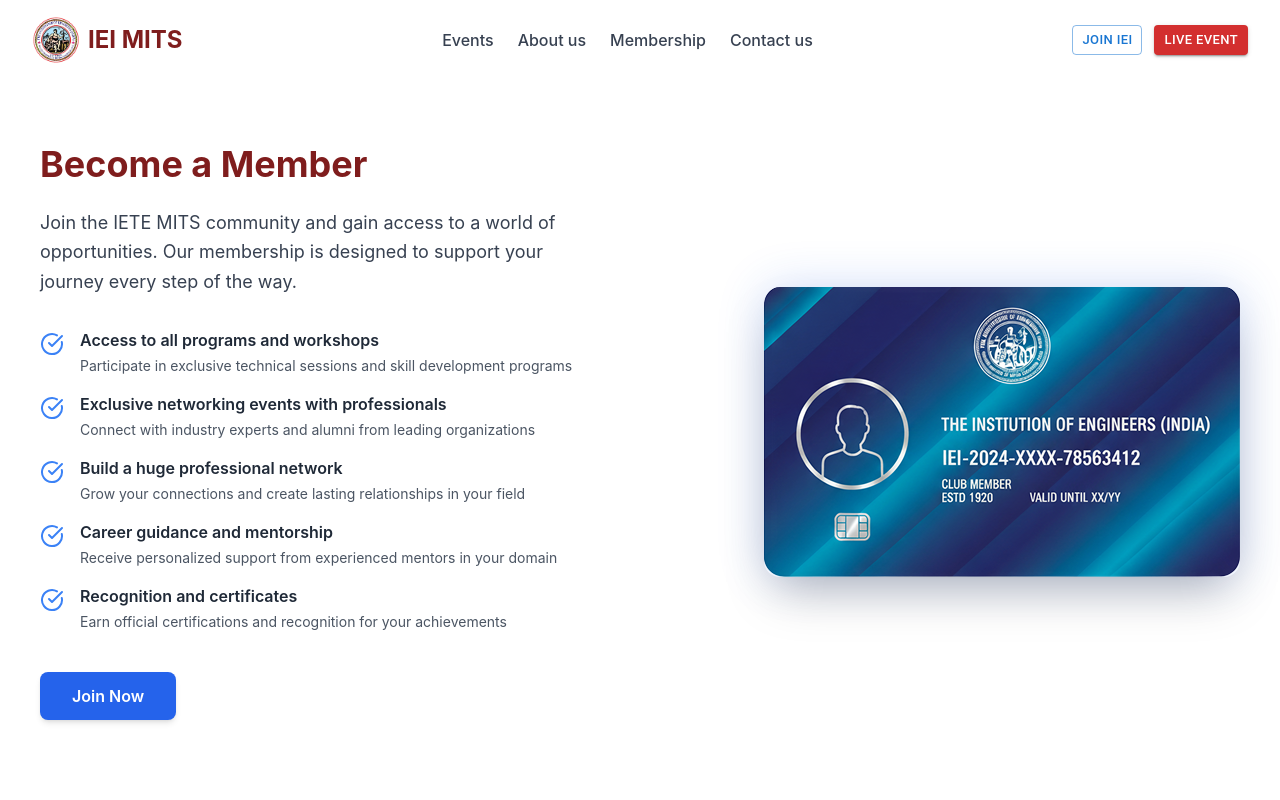
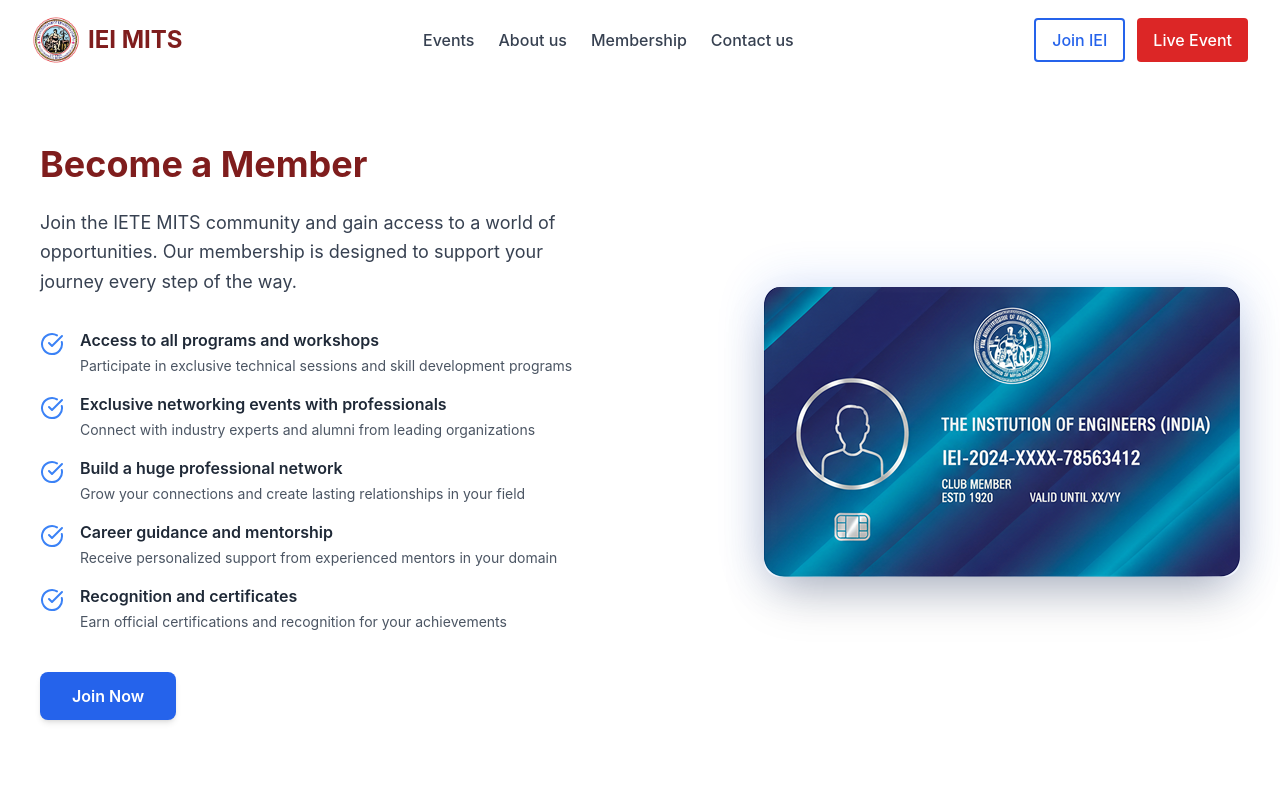
Before and after one commit to ieielexmits/new_webpage, a React (Create React App) app: page /membership in a window 1280 px wide. Shown: the top 800 px of the page. Built offline with nearby package versions, Linux system fonts and the light colour scheme.

Commit message:
final changes

```diff
--- a/src/components/About.jsx
+++ b/src/components/About.jsx
@@ -2,26 +2,32 @@
 
 function About() {
   return (
-    <section className="py-12 px-10">
-      <h2 className="text-2xl font-bold text-red-900 mb-6">About us</h2>
+    <section className="py-16 px-6 md:px-10 lg:px-20">
+      <h2 className="text-3xl font-bold text-red-900 mb-8">About us</h2>
 
-      <div className="flex flex-col md:flex-row items-start gap-8">
+      <div className="flex flex-col md:flex-row items-center justify-between gap-10">
         {/* Text Section */}
-        <p className="text-gray-700 leading-7 max-w-2xl text-justify">
+        <div className="flex-1 text-gray-700 leading-7 text-justify">
+          <p className="mb-4">
             The Institution of Engineers (India) [IEI], established in 1920, is the largest
             multidisciplinary professional body of engineers in the country.
-          <br />
-          <br />
+          </p>
+          <p>
             At MITS, Gwalior, the IEI Local Chapter connects students, academicians,
             and industry professionals to foster technical competence, leadership,
             and innovation. Through seminars, workshops, technical talks, industrial visits,
             and hackathons, the chapter provides exposure to emerging technologies
             and offers a platform for research, knowledge sharing, and professional growth.
           </p>
+        </div>
 
-        {/* Big Gray Box Section */}
+        {/* Image Section */}
         <div className="flex-shrink-0">
-          <div className="h-56 w-80 bg-gray-200 rounded-md" />
+          <img
+            src="https://images.unsplash.com/photo-1523240795612-9a054b0db644?w=600&h=400&fit=crop"
+            alt="Engineering students collaborating"
+            className="h-64 w-96 object-cover rounded-lg shadow-lg"
+          />
         </div>
       </div>
     </section>
--- a/src/components/Membership.jsx
+++ b/src/components/Membership.jsx
@@ -2,6 +2,11 @@
 import { CheckCircle } from "lucide-react";
 
 function Membership() {
+
+  const handleJoinClick = () => {
+    window.open('https://forms.gle/L26q7ycAQPzNby4v5', '_blank');
+  };
+
   return (
     <section className="py-16 px-6 md:px-10 bg-white">
       <div className="max-w-7xl mx-auto flex flex-col lg:flex-row items-center gap-16">
@@ -78,7 +83,10 @@
             </div>
           </div>
 
-          <button className="mt-10 bg-blue-600 hover:bg-blue-700 text-white font-semibold py-3 px-8 rounded-lg shadow-md transition-colors">
+          <button
+            onClick={handleJoinClick}
+            className="mt-10 bg-blue-600 hover:bg-blue-700 text-white font-semibold py-3 px-8 rounded-lg shadow-md transition-colors cursor-pointer"
+          >
             Join Now
           </button>
         </div>
--- a/src/components/Navbar.jsx
+++ b/src/components/Navbar.jsx
@@ -1,13 +1,18 @@
 import React from "react";
-import { Link } from "react-router-dom";
-import { Button } from "@mui/material";
 
 function Navbar() {
-  // Replace this with your actual Google Form URL for IEI membership
-  const joinIEIFormUrl = "YOUR_GOOGLE_FORM_URL_HERE";
+  // TODO: Replace this with your actual Google Form URL
+  // To get your Google Form URL:
+  // 1. Open your Google Form
+  // 2. Click "Send" button at the top
+  // 3. Click the link icon (<>)
+  // 4. Copy the URL that appears
+  // Example: "https://docs.google.com/forms/d/e/1FAIpQLSc.../viewform"
+  const joinIEIFormUrl = "https://forms.gle/L26q7ycAQPzNby4v5";
 
   const handleJoinIEI = () => {
-    window.open(joinIEIFormUrl, '_blank');
+    // Opens the Google Form in a new tab
+    window.open(joinIEIFormUrl, '_blank', 'noopener,noreferrer');
   };
 
   const handleLiveEvent = () => {
@@ -32,44 +37,41 @@
       {/* Links */}
       <ul className="flex space-x-6 text-gray-700 font-medium">
         <li>
-          <Link to="/events" className="hover:text-blue-600 transition-colors">
+          <a href="/events" className="hover:text-blue-600 transition-colors">
             Events
-          </Link>
+          </a>
         </li>
         <li>
-          <Link to="/about" className="hover:text-blue-600 transition-colors">
+          <a href="/about" className="hover:text-blue-600 transition-colors">
             About us
-          </Link>
+          </a>
         </li>
         <li>
-          <Link to="/membership" className="hover:text-blue-600 transition-colors">
+          <a href="/membership" className="hover:text-blue-600 transition-colors">
             Membership
-          </Link>
+          </a>
         </li>
         <li>
-          <Link to="/contact" className="hover:text-blue-600 transition-colors">
+          <a href="/contact" className="hover:text-blue-600 transition-colors">
             Contact us
-          </Link>
+          </a>
         </li>
       </ul>
 
       {/* Buttons */}
       <div className="flex space-x-3">
-        <Button
-          variant="outlined"
-          size="small"
+        <button
           onClick={handleJoinIEI}
+          className="px-4 py-2 border-2 border-blue-600 text-blue-600 rounded hover:bg-blue-50 transition-colors font-medium"
         >
           Join IEI
-        </Button>
-        <Button
-          variant="contained"
-          color="error"
-          size="small"
+        </button>
+        <button
           onClick={handleLiveEvent}
+          className="px-4 py-2 bg-red-600 text-white rounded hover:bg-red-700 transition-colors font-medium"
         >
           Live Event
-        </Button>
+        </button>
       </div>
     </nav>
   );
```
Lines whose indentation alone changed are shown as unchanged.
